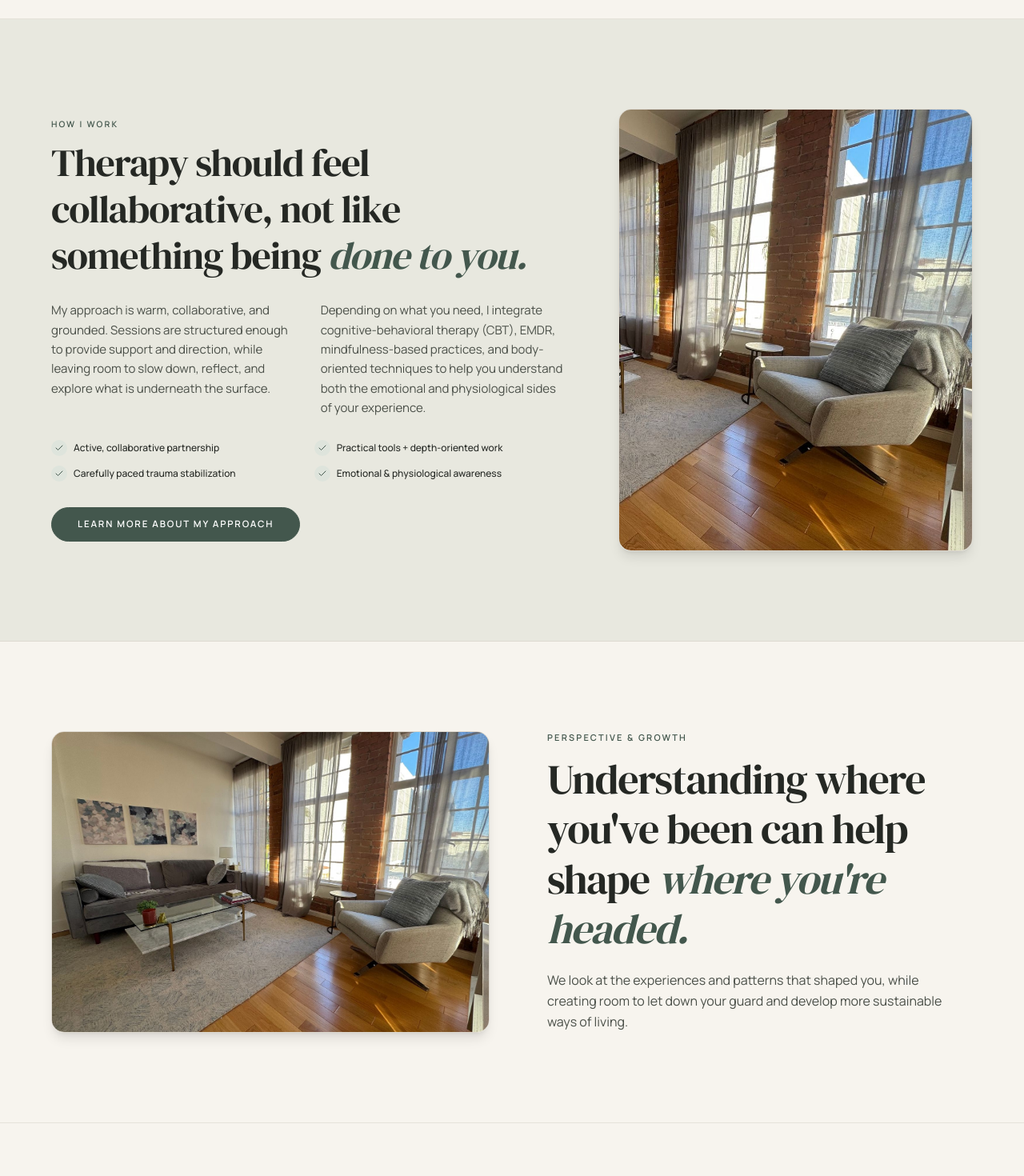
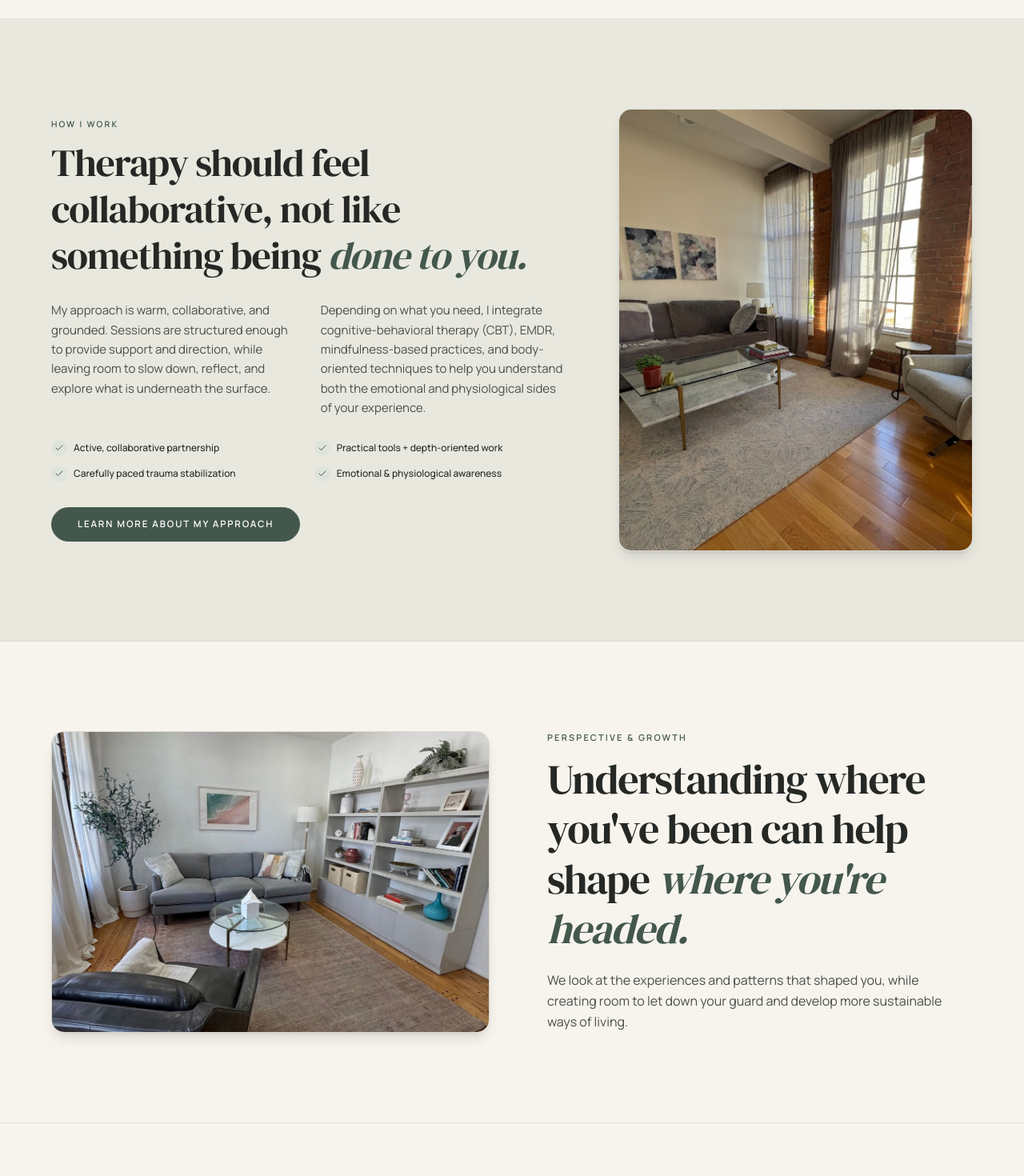
Before and after one commit to KoushikSagarr/grow_my_therapy_demo, a Next.js app: page / in a window 1280 px wide. Shown: the part 5080-6550 px from the top of the page at 80% size. Built offline with nearby package versions, Linux system fonts and the light colour scheme.

Commit message:
UI/Ux Patch

```diff
--- a/components/ApproachSection.tsx
+++ b/components/ApproachSection.tsx
@@ -94,8 +94,8 @@ export default function ApproachSection() {
             className="lg:col-span-5 relative w-full aspect-[3/4] sm:aspect-[4/5] rounded-2xl overflow-hidden shadow-lg border border-[#DDD8CE]"
           >
             <Image
-              src="/maya/office-3.jpg"
-              alt="Natural light and calm conversation seating in Dr. Maya Reynolds' Santa Monica office"
+              src="/maya/hero-office.jpg"
+              alt="Sunlight streaming through tall brick windows onto comfortable seating in Dr. Maya Reynolds' Santa Monica practice"
               fill
               sizes="(max-width: 1024px) 100vw, 40vw"
               className="object-cover object-center hover:scale-102 transition-transform duration-700 ease-out"
--- a/components/ConsultationModal.tsx
+++ b/components/ConsultationModal.tsx
@@ -206,7 +206,7 @@ export default function ConsultationModal({
                       className="w-full px-3.5 py-2.5 text-xs sm:text-sm bg-white border border-[#DDD8CE] rounded-lg focus:outline-hidden focus:border-[#43574D] focus:ring-1 focus:ring-[#43574D] text-[#252824] transition-all"
                     >
                       <option value="anxiety">Anxiety &amp; Worry</option>
-                      <option value="trauma">Trauma &amp; Life Experiences</option>
+                      <option value="trauma">Trauma &amp; Life Events</option>
                       <option value="burnout">Burnout &amp; Exhaustion</option>
                       <option value="perfectionism">Perfectionism &amp; Pressure</option>
                       <option value="panic">Panic &amp; Physical Tension</option>
--- a/components/Footer.tsx
+++ b/components/Footer.tsx
@@ -82,7 +82,7 @@ export default function Footer() {
               </li>
               <li>
                 <Link href="/#specialties" className="hover:text-white transition-colors">
-                  Perfectionism
+                  Perfectionism &amp; Pressure
                 </Link>
               </li>
               <li>
@@ -92,7 +92,7 @@ export default function Footer() {
               </li>
               <li>
                 <Link href="/#specialties" className="hover:text-white transition-colors">
-                  Chronic Stress
+                  Chronic Stress &amp; Regulation
                 </Link>
               </li>
             </ul>
--- a/components/ImageStatementSection.tsx
+++ b/components/ImageStatementSection.tsx
@@ -18,8 +18,8 @@ export default function ImageStatementSection() {
             className="lg:col-span-6 relative aspect-[4/3] sm:aspect-[16/11] rounded-2xl overflow-hidden shadow-lg border border-[#DDD8CE]"
           >
             <Image
-              src="/maya/office-1-full.jpg"
-              alt="Sunlit Santa Monica therapy loft with brick walls and serene seating"
+              src="/maya/intro-office.jpg"
+              alt="Thoughtfully designed Santa Monica office space featuring comfortable seating, books, and serene decor"
               fill
               sizes="(max-width: 1024px) 100vw, 50vw"
               className="object-cover object-center hover:scale-102 transition-transform duration-700 ease-out"
--- a/components/MobileMenu.tsx
+++ b/components/MobileMenu.tsx
@@ -250,7 +250,7 @@ export default function MobileMenu({
                         onClick={handleLinkClick}
                         className="block py-2 text-sm text-[#252824] hover:text-[#43574D] border-b border-[#E8E8DF]"
                       >
-                        Trauma &amp; Life Experiences
+                        Trauma &amp; Life Events
                       </Link>
                       <Link
                         href="/#specialties"
--- a/components/OfficeSection.tsx
+++ b/components/OfficeSection.tsx
@@ -130,7 +130,7 @@ export default function OfficeSection() {
               </p>
               <div className="flex items-center gap-1.5 text-xs text-[#43574D] font-medium">
                 <ShieldCheck className="w-3.5 h-3.5" />
-                <span>Confidential, secure video care</span>
+                <span>Secure video sessions</span>
               </div>
             </div>
           </div>
```
